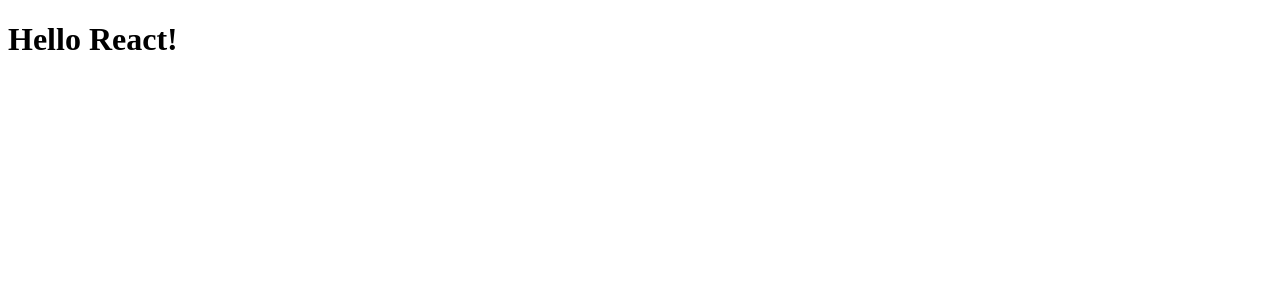
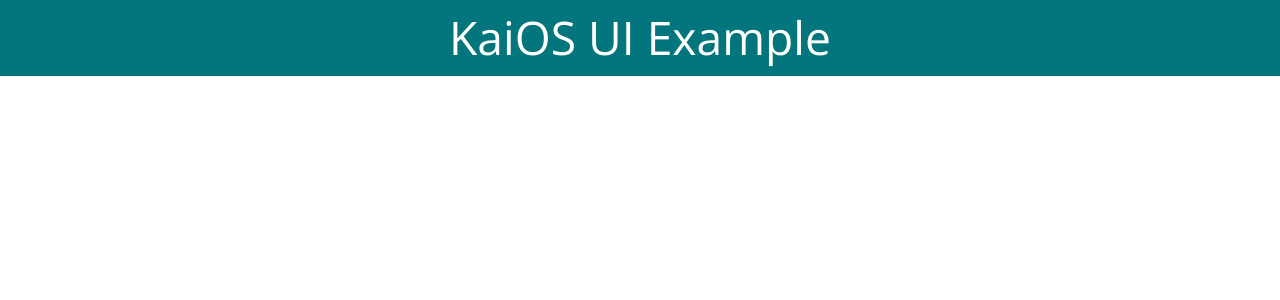
Before and after one commit to Phidelux/kaios-ui-toolkit, a React (Create React App) app: page / in a window 1280 px wide. Shown: the top 300 px of the page. Built offline with nearby package versions, Linux system fonts and the light colour scheme.

Commit message:
Added basic style and fixed template

```diff
--- a/public/index.html
+++ b/public/index.html
@@ -3,15 +3,19 @@
 	<head>
 		<meta charset="utf-8">
 		<meta name="viewport" content="width=device-width,user-scalable=no,initial-scale=1">
+		<link rel="stylesheet" href="./style.css" />
 
 		<title>KaiOS UI Toolkit Example</title>
 	</head>
 	<body>
+		<!-- Show a warning to users with disabled javascript -->
+		<noscript>You need to enable JavaScript to run this app.</noscript>
+
 		<!-- This code is in the public domain. Enjoy! -->
 		<div id="root"></div>
 
 		<!-- Inline scripts are forbidden in Firefox OS apps (CSP restrictions),
 				 so we use a script file. -->
-		<script src="app.js" defer></script>
+		<script src="App.js" defer></script>
 	</body>
 </html>
--- /dev/null
+++ b/public/style.css
@@ -0,0 +1,21 @@
+@import './theme.css';
+
+html, body {
+	padding: 0;
+	margin: 0;
+	border: none;
+	font-family: var(--font-name), var(--p-ul-font-family);
+	font-size: var(--p-ul-font-size);
+	font-weight: var(--p-ul-font-weight);
+}
+
+.app-header {
+	padding: 0 var(--header-padding);
+	line-height: var(--header-height);
+	text-align: center;
+	color: var(--color-gs00);
+	background-color: var(--color-cyan-dark);
+	font-family: var(--font-name), var(--h1-font-family);
+	font-size: var(--h1-font-size);
+	font-weight: var(--h1-font-weight);
+}
--- a/public/theme.css
+++ b/public/theme.css
@@ -14,7 +14,7 @@
  * - https://developer.kaiostech.com/design-guide/kaios-ui-kit
  * - https://developer.kaiostech.com/design-guide/ui-component
  *
- * HINT: 1rem equals 10 pixels
+ * HINT: On a screen with a density of 140, 1rem equals 10 pixels
  */
 :root {
 	/* Grey Scale Colors */
@@ -48,7 +48,7 @@
 	--color-purple-dark: #320374;
 	--color-pink-dark: #49122c;
 	--color-lime-dark: #143a06;
-	--color-cyan-dark: #979797;
+	--color-cyan-dark: #03757c;
 	--color-blue-dark: #21407a;
 	--color-orange-dark: #391e0a;
 	--color-red-dark: #5c0600;
@@ -109,6 +109,7 @@
 	--toast-shadow-height: 0.6rem;
 
 	/* Typography */
+	--font-name: 'Open Sans';
 	--h1-font-size: 1.7rem; /* Header */
 	--h1-font-family: light;
 	--h1-font-weight: 300;
--- a/src/App.js
+++ b/src/App.js
@@ -1,9 +1,12 @@
 import React from "react"
 
+import Header from "./Header"
+
 const App = () => {
-	console.log("Hello World!");
 	return (
-		<h1>Hello React!</h1>
+		<div className="app">
+			<Header title="KaiOS UI Example" />
+		</div>
 	)
 }
 
```
